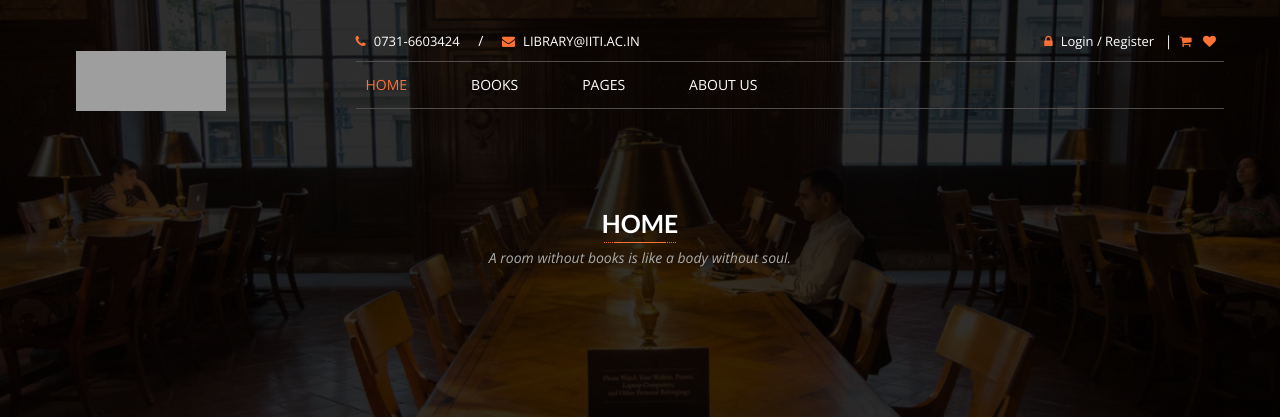
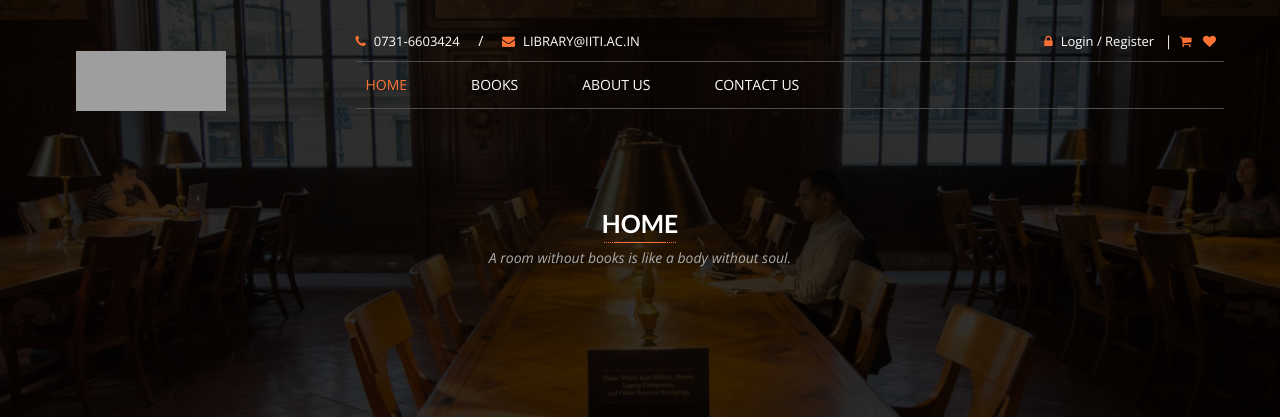
Before and after one commit to kkomalk/library-app, a Node server app: page / in a window 1280 px wide. Shown: the top 417 px of the page. Run offline with Node 20, Linux system fonts and the light colour scheme; some libraries are stand-ins or nearby versions; grey boxes are pictures that could not be loaded.

Commit message:
books and home page updated

```diff
--- a/views/home/home_page.ejs
+++ b/views/home/home_page.ejs
@@ -124,7 +124,7 @@
                                         <li class="dropdown">
                                             <a data-toggle="dropdown" class="dropdown-toggle disabled"  href="<%=path%>books">Books</a>
                                         </li>
-                                        <li class="dropdown">
+                                        <!-- <li class="dropdown">
 
                                             <a data-toggle="dropdown" class="dropdown-toggle disabled" href="#">Pages</a>
                                             <ul class="dropdown-menu">
@@ -134,9 +134,9 @@
                                                     <li><a href="#">   Books to return   </a></li>
                                             </ul>
 
-                                        </li>
-                                        <li><a href="#.html">About Us</a></li>
-                                        <!-- <li><a href="contact.html">Contact Us</a></li> -->
+                                        </li> -->
+                                        <li><a href="#">About Us</a></li>
+                                        <li><a href="#">Contact Us</a></li>
 
                                     </ul>
                                 </div>
@@ -158,7 +158,7 @@
                                         <a href="#">Books</a>
                                     </li>
 
-                                    <li>
+                                    <!-- <li>
 
                                         <a href="#">Pages</a>
                                         <ul>
@@ -168,9 +168,9 @@
                                             <li><a href="#">   Books to return   </a></li>
                                         </ul>
 
-                                    </li>
+                                    </li> -->
                                     <li><a href="#">About Us</a></li>
-                                    <!-- <li><a href="contact.html">Contact Us</a></li> -->
+                                    <li><a href="#">Contact Us</a></li>
 
                                 </ul>
                             </div>
@@ -676,9 +676,7 @@
                                         <li><a href="#">Home</a></li>
                                         <li><a href="#">Books</a></li>
                                         <li><a href="#">About Us</a></li>
-
-                                        <!-- <li><a href="contact.html">Contact Us</a></li> -->
-
+                                        <li><a href="#">Contact Us</a></li>
                                     </ul>
                                 </div>
                             </div>
```
Also changed, not shown: views/home/books.ejs (+7 -7 lines).
